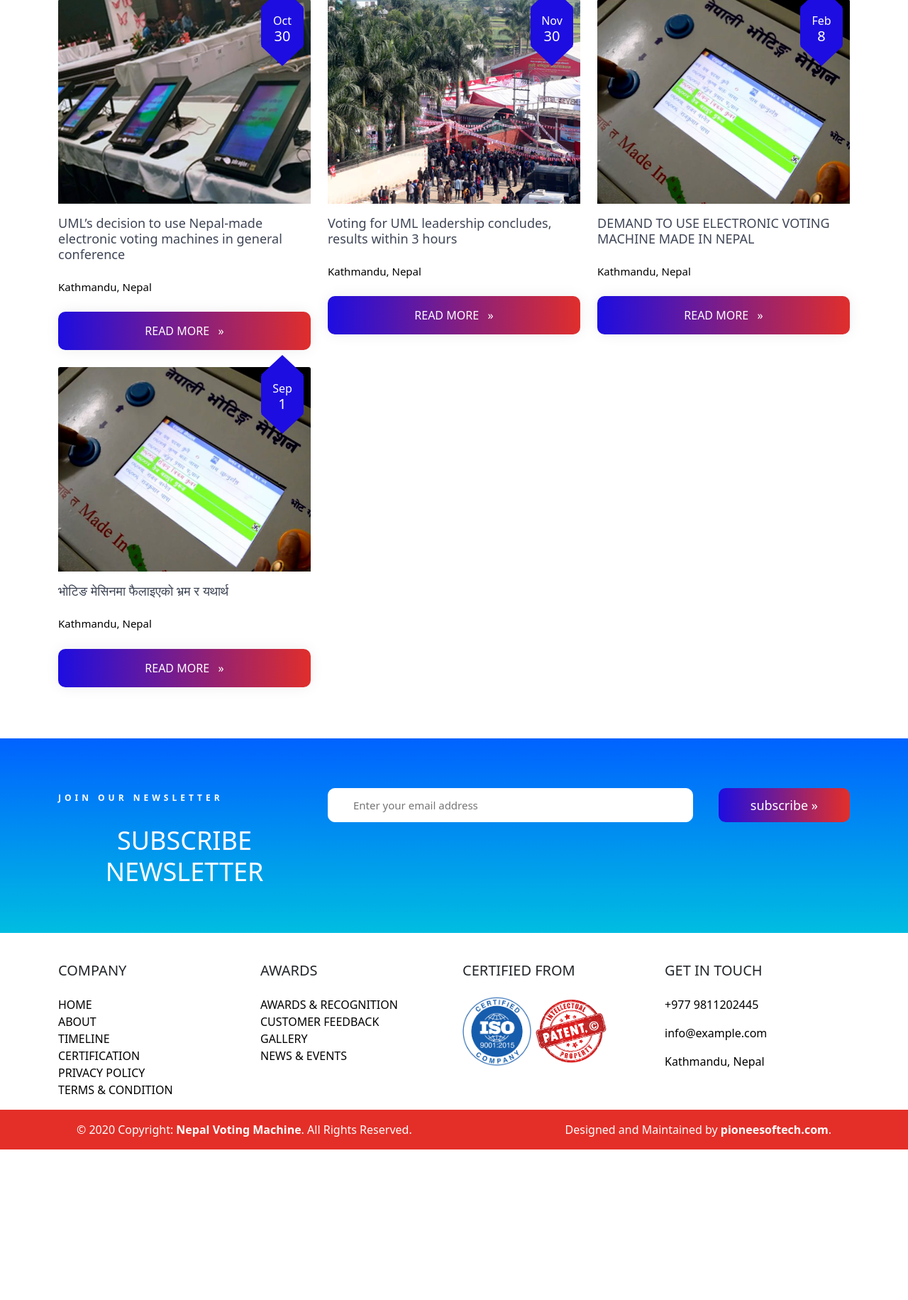
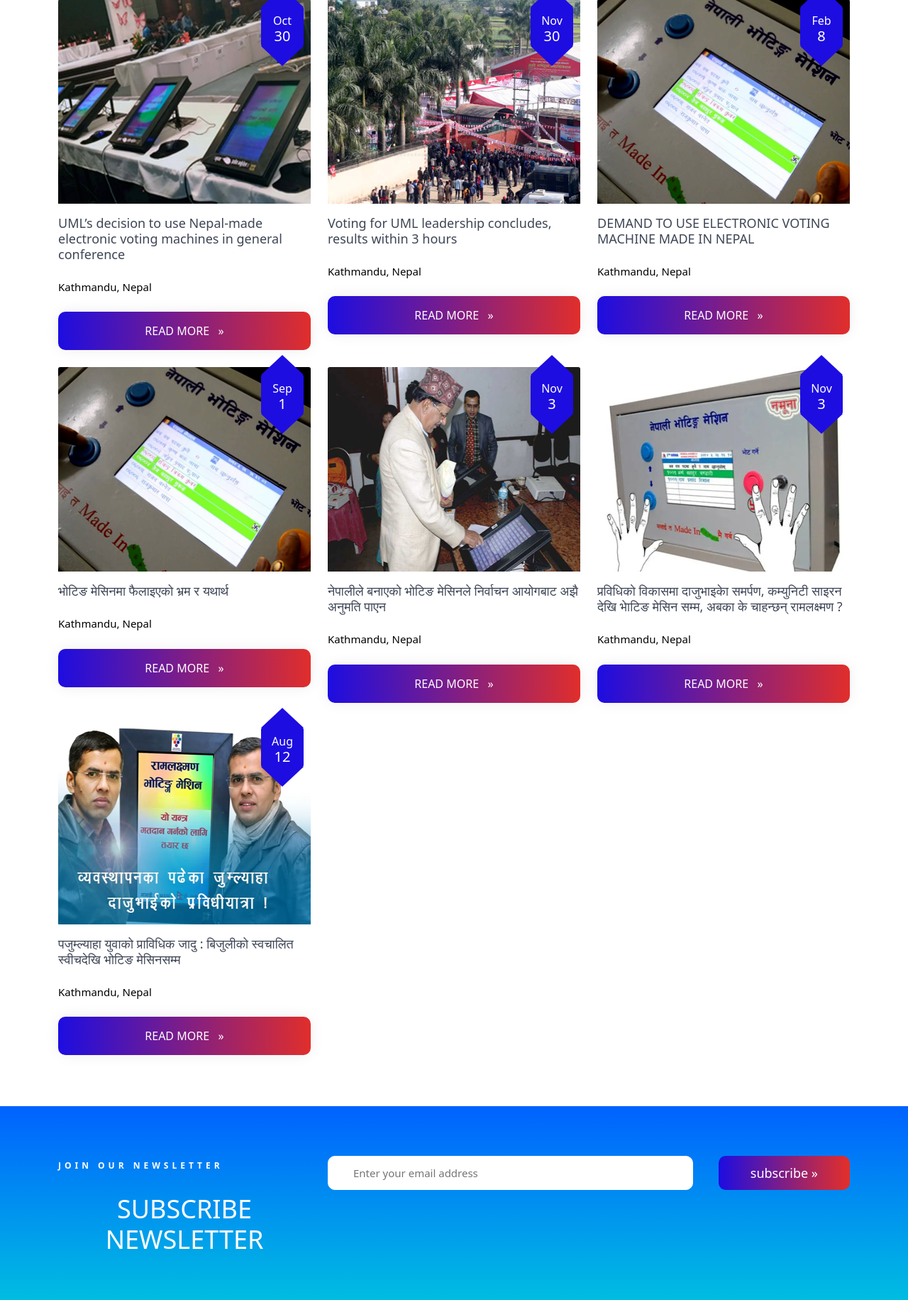
Before and after one commit to rajendrashahu/npvoting, a PHP site: page /news_list.php in a window 1280 px wide. Shown: the part 755-2586 px from the top of the page at 71% size. Before the commit the page ends 2374 px from the top, so only its background shows below. Run offline with PHP 8.4, Linux system fonts and the light colour scheme; some libraries are stand-ins or nearby versions.

Commit message:
newslist updated

```diff
--- a/pages/news/news_list.php
+++ b/pages/news/news_list.php
@@ -82,6 +82,36 @@
                         <a href="https://www.setopati.com/archive-news/52556" target="_blank" class="text-decoration-none linking text-themecolor mt-2">read more &nbsp; &raquo;</a>
                     </div>
                 </div>
+                <!-- Column -->
+                <div class="col-md-4 on-hover">
+                    <div class="card border-0 mb-4">
+                        <a href="https://clickmandu.com/2017/11/35210.html" target="_blank"><img class="card-img-top" src="img/voting-no-permission.png" alt="device image"></a>
+                        <div class="date-pos bg-info-gradiant p-2 d-inline-block text-center rounded text-white position-absolute">Nov<span class="d-block">3</span></div>
+                        <h5 class="font-weight-medium mt-3"><a href="https://clickmandu.com/2017/11/35210.html" target="_blank" class="text-decoration-none link">नेपालीले बनाएको भोटिङ मेसिनले निर्वाचन आयोगबाट अझै अनुमति पाएन</a></h5>
+                        <p class="mt-3">Kathmandu, Nepal</p>
+                        <a href="https://clickmandu.com/2017/11/35210.html" target="_blank" class="text-decoration-none linking text-themecolor mt-2">read more &nbsp; &raquo;</a>
+                    </div>
+                </div>
+                <!-- Column -->
+                <div class="col-md-4 on-hover">
+                    <div class="card border-0 mb-4">
+                        <a href="https://www.setoghar.com/archives/59378" target="_blank"><img class="card-img-top" src="img/voting-machine.png" alt="device image"></a>
+                        <div class="date-pos bg-info-gradiant p-2 d-inline-block text-center rounded text-white position-absolute">Nov<span class="d-block">3</span></div>
+                        <h5 class="font-weight-medium mt-3"><a href="https://www.setoghar.com/archives/59378" target="_blank" class="text-decoration-none link">प्रविधिको विकासमा दाजुभाइकाे समर्पण, कम्युनिटी साइरन देखि भाेटिङ मेसिन सम्म, अबका के चाहन्छन् रामलक्ष्मण ?</a></h5>
+                        <p class="mt-3">Kathmandu, Nepal</p>
+                        <a href="https://www.setoghar.com/archives/59378" target="_blank" class="text-decoration-none linking text-themecolor mt-2">read more &nbsp; &raquo;</a>
+                    </div>
+                </div>
+                <!-- Column -->
+                <div class="col-md-4 on-hover">
+                    <div class="card border-0 mb-4">
+                        <a href="https://www.lokpath.com/story/53783" target="_blank"><img class="card-img-top" src="img/rm-voting-machine.png" alt="device image"></a>
+                        <div class="date-pos bg-info-gradiant p-2 d-inline-block text-center rounded text-white position-absolute">Aug<span class="d-block">12</span></div>
+                        <h5 class="font-weight-medium mt-3"><a href="https://www.lokpath.com/story/53783" target="_blank" class="text-decoration-none link">पजुम्ल्याहा युवाको प्राविधिक जादु : बिजुलीको स्वचालित स्वीचदेखि भोटिङ मेसिनसम्म</a></h5>
+                        <p class="mt-3">Kathmandu, Nepal</p>
+                        <a href="https://www.lokpath.com/story/53783" target="_blank" class="text-decoration-none linking text-themecolor mt-2">read more &nbsp; &raquo;</a>
+                    </div>
+                </div>
 
 
 
```
Also changed, not shown: img/rm-voting-machine.png (added), img/voting-machine.png (added), img/voting-no-permission.png (added).
